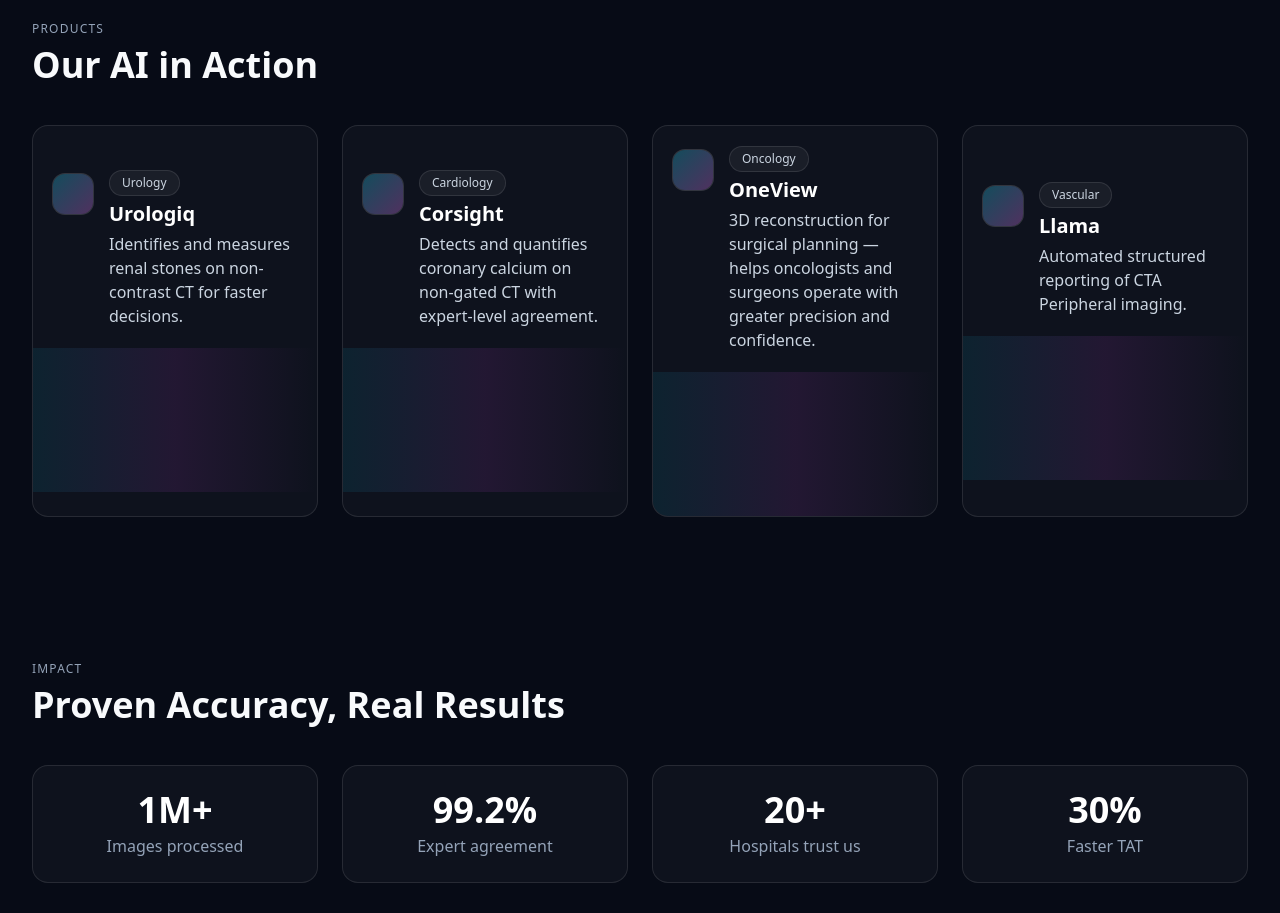
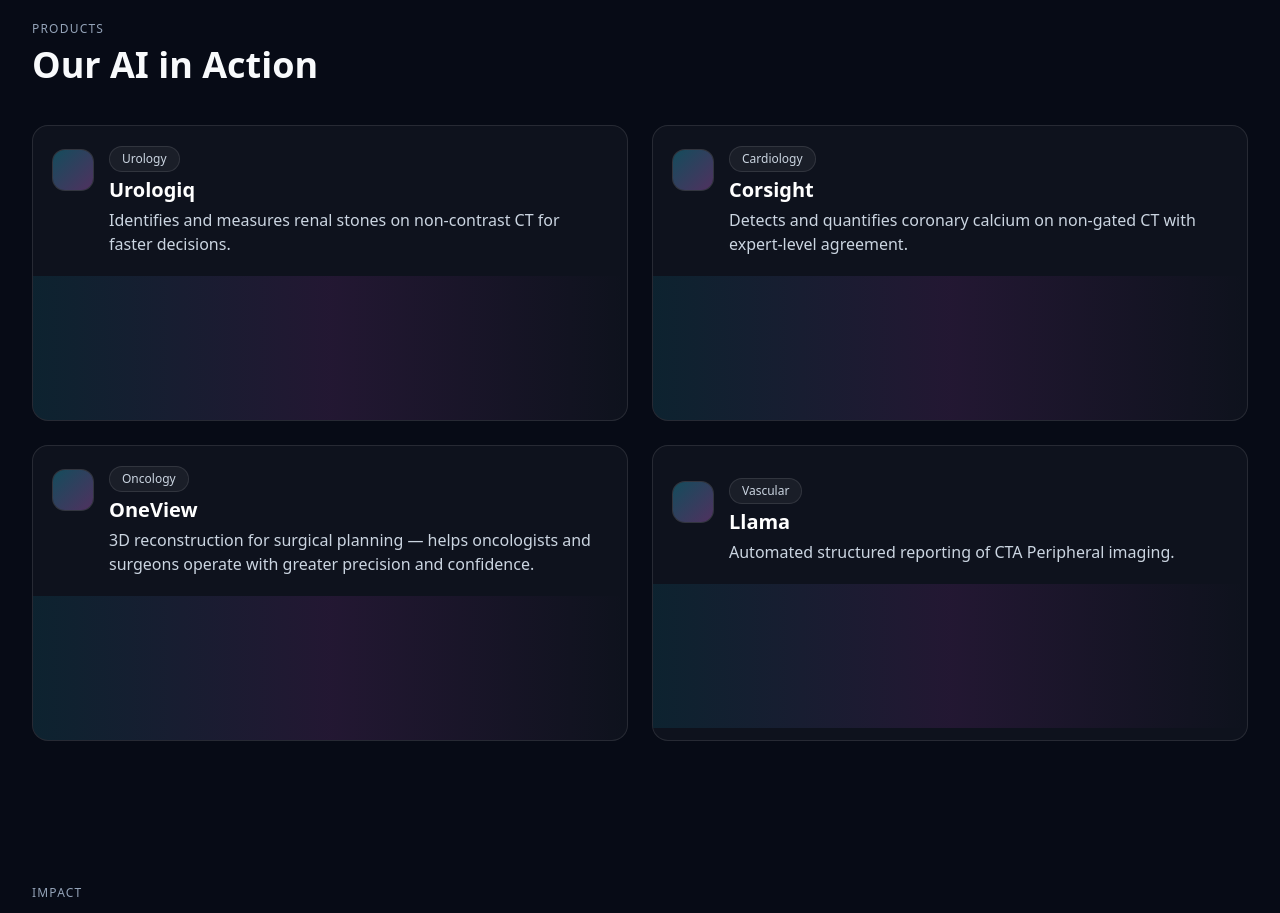
Before and after one commit to BiocliqAI/website-new, a React (Vite) app: page / in a window 1280 px wide. Shown: the part 1420-2333 px from the top of the page. Built offline with nearby package versions, Linux system fonts and the light colour scheme.

Commit message:
style: show two product cards per row on desktop
Co-authored-by: factory-droid[bot] <138933559+factory-droid[bot]@users.noreply.github.com>

```diff
--- a/src/App.tsx
+++ b/src/App.tsx
@@ -68,7 +68,7 @@
 
       <div className="relative py-14" id="products">
         <Section title="Our AI in Action" kicker="Products">
-          <div className="grid md:grid-cols-4 gap-6">
+          <div className="grid md:grid-cols-2 xl:grid-cols-2 gap-6">
             <TechCard title="Urologiq" tag="Urology" blurb="Identifies and measures renal stones on non-contrast CT for faster decisions." />
             <TechCard title="Corsight" tag="Cardiology" blurb="Detects and quantifies coronary calcium on non-gated CT with expert-level agreement." />
             <TechCard title="OneView" tag="Oncology" blurb="3D reconstruction for surgical planning — helps oncologists and surgeons operate with greater precision and confidence." />
```
